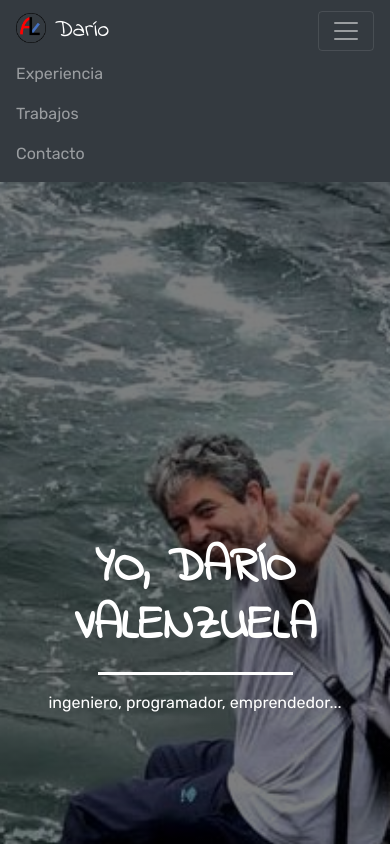
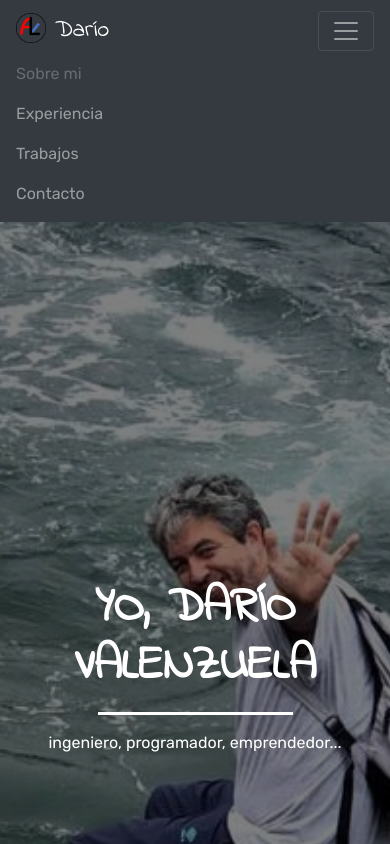
Before and after one commit to davc1969/portafolio, a plain HTML site: page index.html in a window 390 px wide. Both pictures are taken after a click on the button "Toggle navigation". Shown: the top 844 px of the page. Drawn offline with nearby package versions, Linux system fonts and the light colour scheme; a script that the page names is missing.

Commit message:
arreglos menres

```diff
--- a/index.html
+++ b/index.html
@@ -48,8 +48,8 @@
             </button>
             <div class="collapse navbar-collapse" id="navbarNavDropdown">
                 <ul class="navbar-nav  ml-auto">
-                    <li class="nav-item d-none d-sm-block">
-                        <a class="nav-link" href="#aboutme">Sobre mi</a>
+                    <li class="nav-item">
+                        <a class="nav-link disabled" href="#aboutme">Sobre mi</a>
                     </li>
                     <li class="nav-item">
                         <a class="nav-link" href="#miexperiencia">Experiencia</a>
@@ -313,7 +313,7 @@
                 <h1>Darío</h1>
             </div>
 
-            <div class="col-12 col-sm-6 mt4 mt-sm-0">
+            <div class="col-12 col-sm-6 mt-4 mt-sm-0">
                 <a href="https://github.com/davc1969">
                     <i class="fab fa-github fa-3x mx-2"></i>
                 </a>
```
